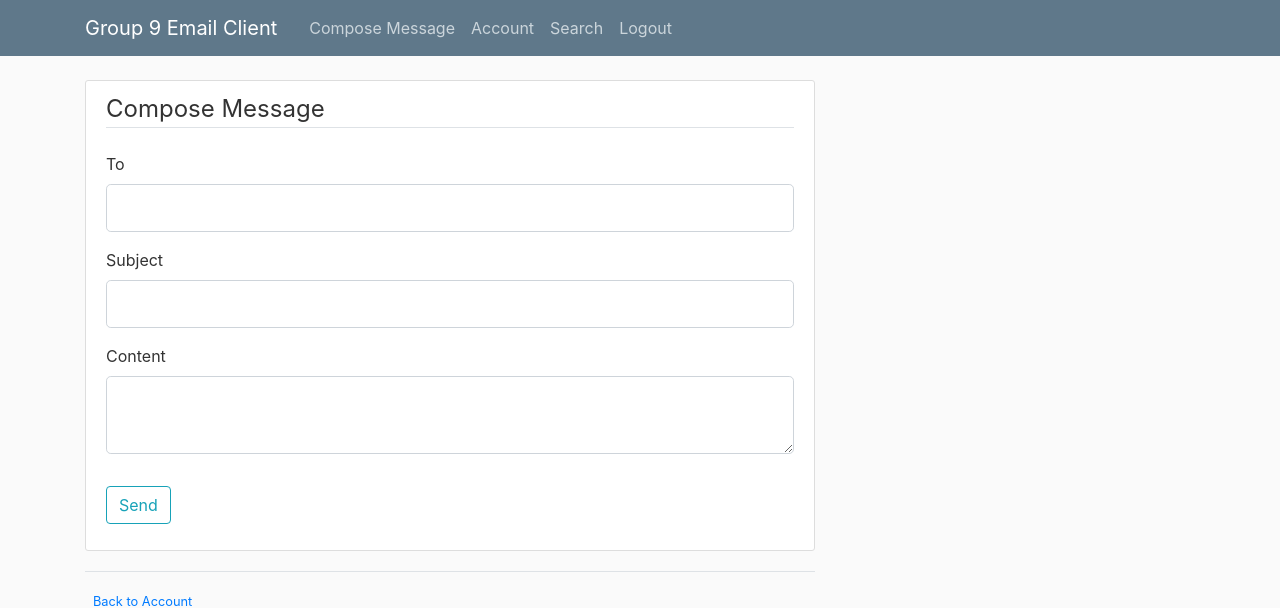
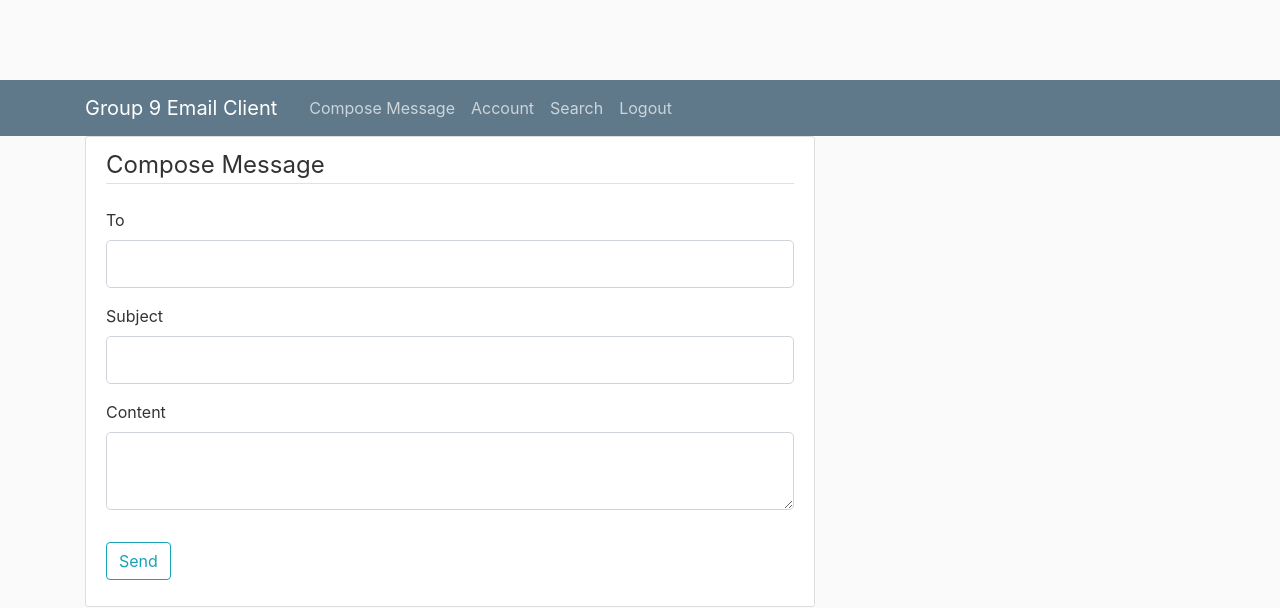
Before and after one commit to Intro-to-SE-Lab-Fall-20/Group-9, a Flask app: page /email/new in a window 1280 px wide. Shown: the top 608 px of the page. Run offline with Flask 2, Linux system fonts and the light colour scheme; the visitor is signed in with stand-in values (Sample User, id 1); some libraries are stand-ins or nearby versions.

Commit message:
Update layout.html

```diff
--- a/Email-Client/g9client/Templates/layout.html
+++ b/Email-Client/g9client/Templates/layout.html
@@ -13,8 +13,7 @@
 </head>
 <body>
   <header class="site-header">
-    <nav class="navbar navbar-expand-md navbar-dark bg-steel fixed-top">
-<!--    <nav class="navbar navbar-expand-md navbar-dark bg-steel"> causes white bar at top of application - not sure about the use of this -->
+    <nav class="navbar navbar-expand-md navbar-dark bg-steel">
       <div class="container">
         <a class="navbar-brand mr-4" href="/">Group 9 Email Client</a>
         <button class="navbar-toggler" type="button" data-toggle="collapse" data-target="#navbarToggle" aria-controls="navbarToggle" aria-expanded="false" aria-label="Toggle navigation">
```
